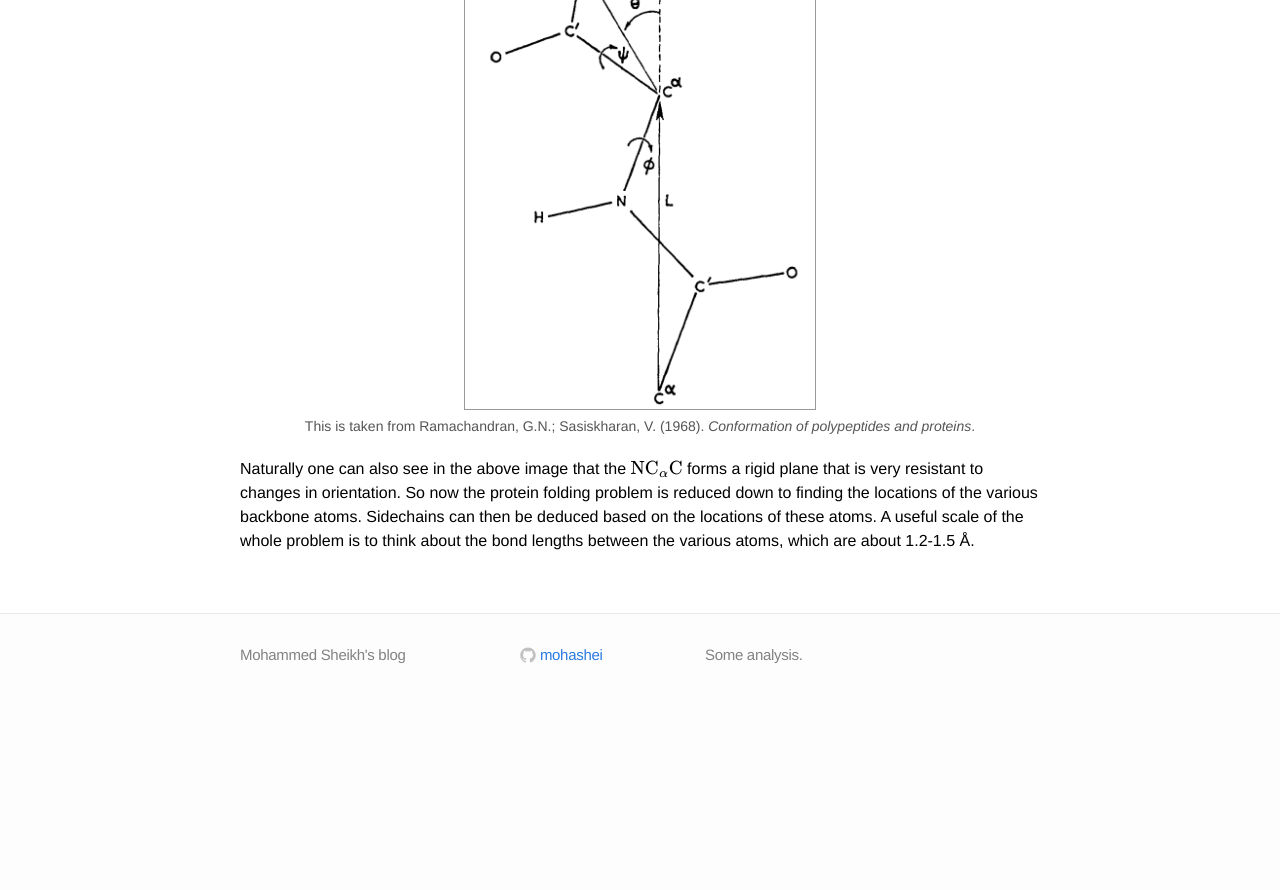
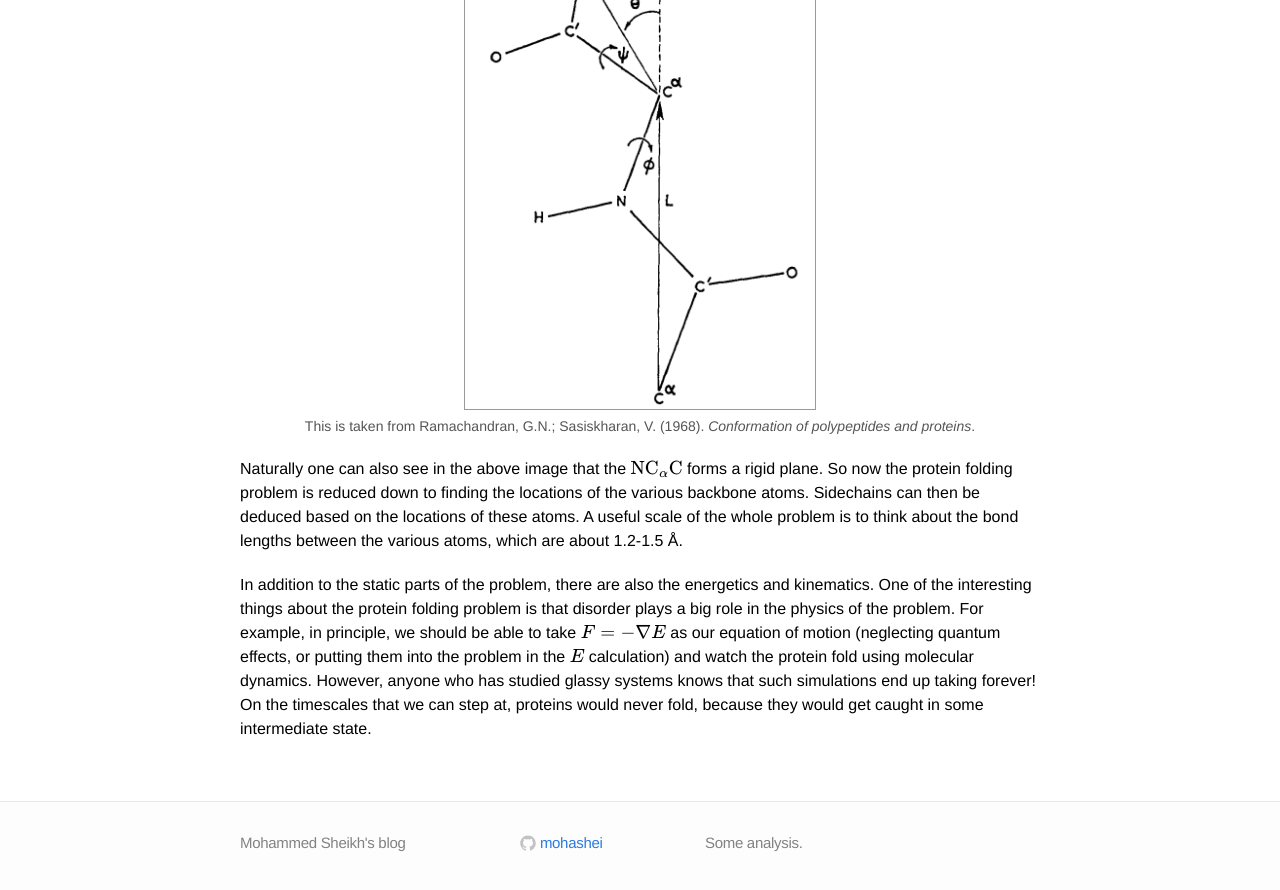
Before and after one commit to mohashei/mohashei.github.io, a Jekyll site: the page built from _posts/2022-10-26-alphafold-2-start.markdown, in a window 1280 px wide and 900 px high, scrolled down 1617 px. Shown: the top 890 px of the window. Built offline with Jekyll 4.4.1, drawn with Linux system fonts in a browser that asks for light colours; formulas are drawn with MathJax 3; before the commit the page ends 2329 px from its top, so only the background shows below that.

Commit message:
Update 2022-10-26-alphafold-2-start.markdown

```diff
--- a/_posts/2022-10-26-alphafold-2-start.markdown
+++ b/_posts/2022-10-26-alphafold-2-start.markdown
@@ -36,4 +36,6 @@ By angles of the backbone, I mean the torsion angles the backbone atoms have wit
 </div>
 </div>
 
-Naturally one can also see in the above image that the \\(\text{N}\text{C}_\alpha\text{C}\\) forms a rigid plane that is very resistant to changes in orientation. So now the protein folding problem is reduced down to finding the locations of the various backbone atoms. Sidechains can then be deduced based on the locations of these atoms. A useful scale of the whole problem is to think about the bond lengths between the various atoms, which are about 1.2-1.5 Å.
+Naturally one can also see in the above image that the \\(\text{N}\text{C}_\alpha\text{C}\\) forms a rigid plane. So now the protein folding problem is reduced down to finding the locations of the various backbone atoms. Sidechains can then be deduced based on the locations of these atoms. A useful scale of the whole problem is to think about the bond lengths between the various atoms, which are about 1.2-1.5 Å.
+
+In addition to the static parts of the problem, there are also the energetics and kinematics. One of the interesting things about the protein folding problem is that disorder plays a big role in the physics of the problem. For example, in principle, we should be able to take \\(F = -\nabla E\\) as our equation of motion (neglecting quantum effects, or putting them into the problem in the \\(E\\) calculation) and watch the protein fold using molecular dynamics. However, anyone who has studied glassy systems knows that such simulations end up taking forever! On the timescales that we can step at, proteins would never fold, because they would get caught in some intermediate state.
```
